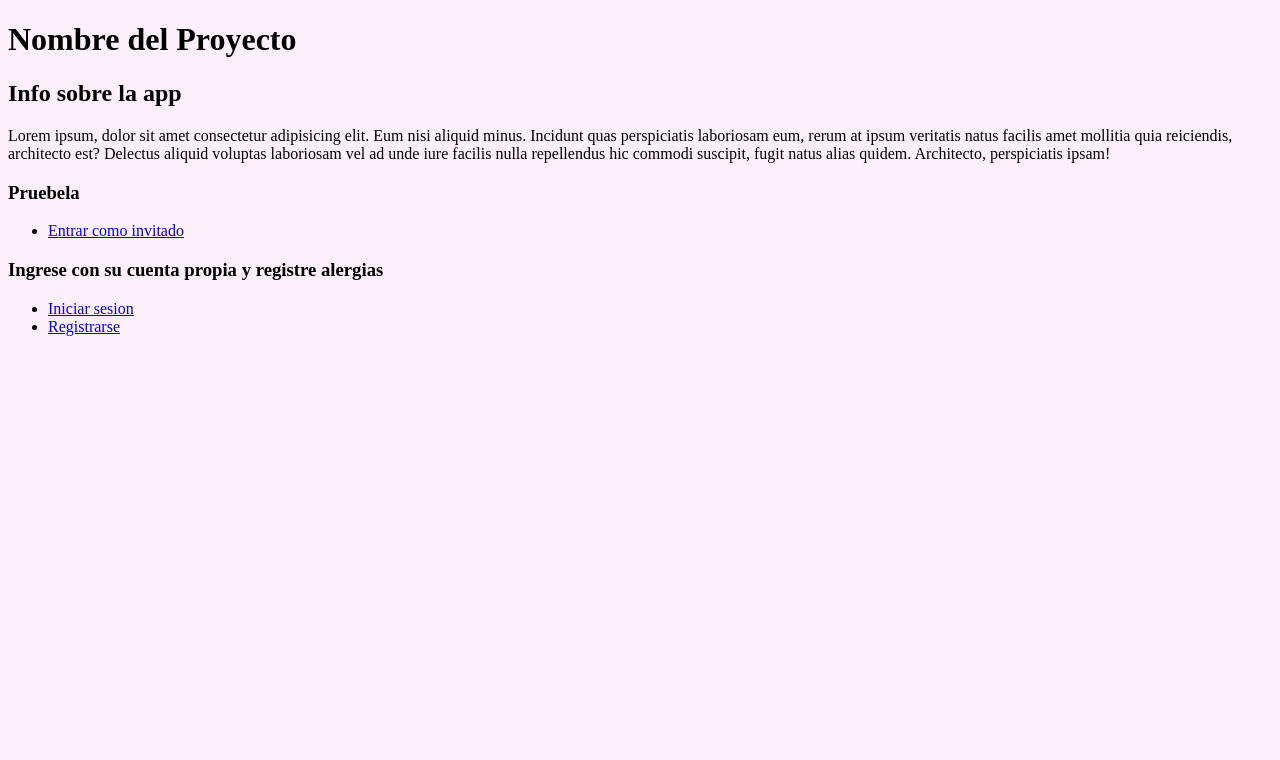
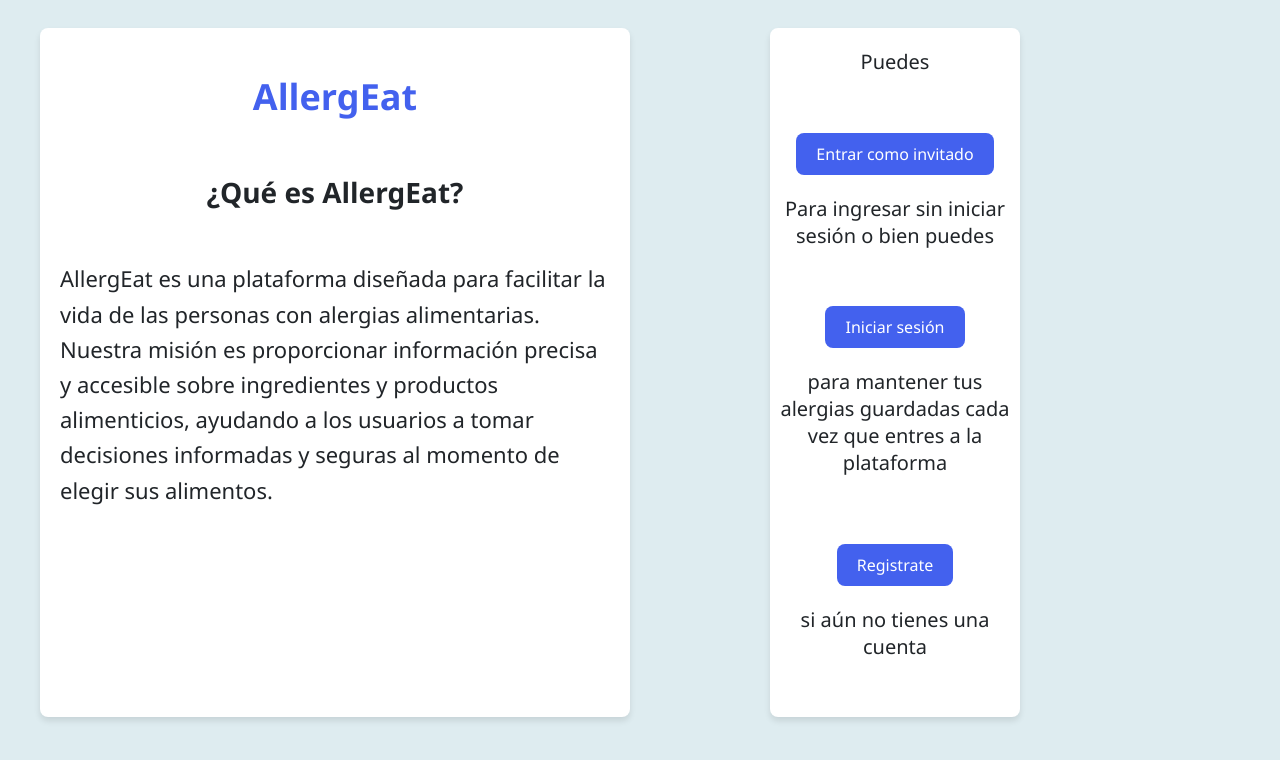
Before and after one commit to Sebo27gg/coso-de-proyecto-inicial, a Django app: page / in a window 1280 px wide. Shown: the top 760 px of the page. Run offline with Django 5.2, Linux system fonts and the light colour scheme.

Commit message:
avanvé un poquito en index :3

```diff
--- a/static/styles/index.css
+++ b/static/styles/index.css
@@ -1,19 +1,107 @@
 :root {
     --primary-color: #4361ee;
     --secondary-color: #3f37c9;
-        --accent-color: #4cc9f0;
+    --background-color: #deecf0;
     --light-color: #f8f9fa;
     --dark-color: #212529;
-        --success-color: #4bb543;
-            --danger-color: #dc3545;
-            --light-danger-color: #e95564;
     --border-radius: 8px;
     --box-shadow: 0 4px 6px rgba(0, 0, 0, 0.1);
     --transition: all 0.3s ease;
 }
 
 body {
-    background: rgb(253, 240, 251);
-    font-family: 'Times New Roman', Times, serif;
+    background-color: var(--background-color);
+    color: var(--dark-color);
+    font-family: 'Segoe UI', Tahoma, Geneva, Verdana, sans-serif;
+}
 
+.grid {
+    display: grid;
+    grid-template-columns: 1fr 1fr;
+    gap: 20px;
+    max-width: 1200px;
+    margin: 0 auto;
+    padding: 20px;
 }
+.info {
+    max-width: 800px;
+    margin-left: 0px;
+    padding: 20px;
+    background: white;
+    border-radius: var(--border-radius);
+    box-shadow: var(--box-shadow);
+    transition: var(--transition);
+}
+.info h1{
+    font-size: 36px;
+    text-align: center;
+    color: var(--primary-color);
+}
+.info h2{
+    padding-top: 5%;
+    font-size: 28px;
+    text-align: center;
+}
+.info p{
+    padding-top: 5%;
+    padding-bottom: 15%;
+    font-size: 22px;
+    line-height: 1.6;
+}
+.enter {
+    max-width: 250px;
+    margin-left: 120px;
+    background: white;
+    border-radius: var(--border-radius);
+    box-shadow: var(--box-shadow);
+    transition: var(--transition);
+    text-align: center;
+}
+.enter p{
+    font-size: 20px;
+    text-align: center;
+    padding-bottom: 15%;
+}
+.guest {
+    display: inline-block;
+    padding: 10px 20px;
+    background-color: var(--primary-color);
+    color: white;
+    border: none;
+    border-radius: var(--border-radius);
+    cursor: pointer;
+    text-decoration: none;
+    transition: var(--transition);
+}
+.guest:hover {
+    background-color: var(--secondary-color);
+}
+.login {
+    display: inline-block;
+    padding: 10px 20px;
+    background-color: var(--primary-color);
+    color: white;
+    border: none;
+    border-radius: var(--border-radius);
+    cursor: pointer;
+    text-decoration: none;
+    transition: var(--transition);
+}
+.login:hover {
+    background-color: var(--secondary-color);
+}
+.signup {
+    display: inline-block;
+    margin-top: 10px;
+    padding: 10px 20px;
+    background-color: var(--primary-color);
+    color: white;
+    border: none;
+    border-radius: var(--border-radius);
+    cursor: pointer;
+    text-decoration: none;
+    transition: var(--transition);
+}
+.signup:hover {
+    background-color: var(--secondary-color);
+}
--- a/templates/home.html
+++ b/templates/home.html
@@ -1,11 +1,11 @@
 {% extends 'base.html' %}
 {% load static %}
 
-{% block title %}Home Page{% endblock title%}
+{% block title %}Home Page{% endblock title %}
 
 {% block styles %}
     <link rel="stylesheet" href="{% static 'styles/home.css' %}">
-{% endblock styles%}
+{% endblock styles %}
 
 {% block content %}
     <div class="container">
--- a/templates/index.html
+++ b/templates/index.html
@@ -8,26 +8,23 @@
 {% endblock styles %}
 
 {% block content %}
-    <h1> Nombre del Proyecto </h1>
-    <div>
-        <h2>Info sobre la app</h2>
-        <p>Lorem ipsum, dolor sit amet consectetur adipisicing elit. Eum nisi aliquid minus. Incidunt quas perspiciatis laboriosam eum, rerum at ipsum veritatis natus facilis amet mollitia quia reiciendis, architecto est? Delectus aliquid voluptas laboriosam vel ad unde iure facilis nulla repellendus hic commodi suscipit, fugit natus alias quidem. Architecto, perspiciatis ipsam!</p>
-    </div>
-    <div>
-        <h3>Pruebela</h3>
-        <ul>
-            <li>
-                <a href="{% url "home" %}">Entrar como invitado</a>
-            </li>
-        </ul>
-        <h3>Ingrese con su cuenta propia y registre alergias</h3>
-        <ul>
-            <li>
-                <a href="{% url "login" %}">Iniciar sesion</a>
-            </li>
-            <li>
-                <a href="{% url "signup" %}">Registrarse</a>
-            </li>
-        </ul>
+    <div class="grid">
+        <div class="info">
+        <h1> AllergEat </h1>
+        <h2> ¿Qué es AllergEat? </h2>
+        <p> AllergEat es una plataforma diseñada para facilitar la vida de las personas con alergias alimentarias. Nuestra misión es proporcionar información precisa y accesible sobre ingredientes y productos alimenticios, ayudando a los usuarios a tomar decisiones informadas y seguras al momento de elegir sus alimentos. </p>
+        </div>
+        <div class="enter">
+            <p> Puedes </p>
+            <a href="{% url 'home' %}" class="guest"> Entrar como invitado </a>
+            <p> Para ingresar sin iniciar sesión
+                o bien puedes
+            </p>
+            <a href="{% url 'login' %}" class="login"> Iniciar sesión </a>
+            <p> para mantener tus alergias guardadas cada vez que entres a la plataforma</p>
+            <a href="{% url 'signup' %}" class="signup"> Registrate </a>
+            <p> si aún no tienes una cuenta</p>
+
+        </div>
     </div>
 {% endblock content %}
```
Also changed, not shown: db.sqlite3. Lines whose indentation alone changed are shown as unchanged.
